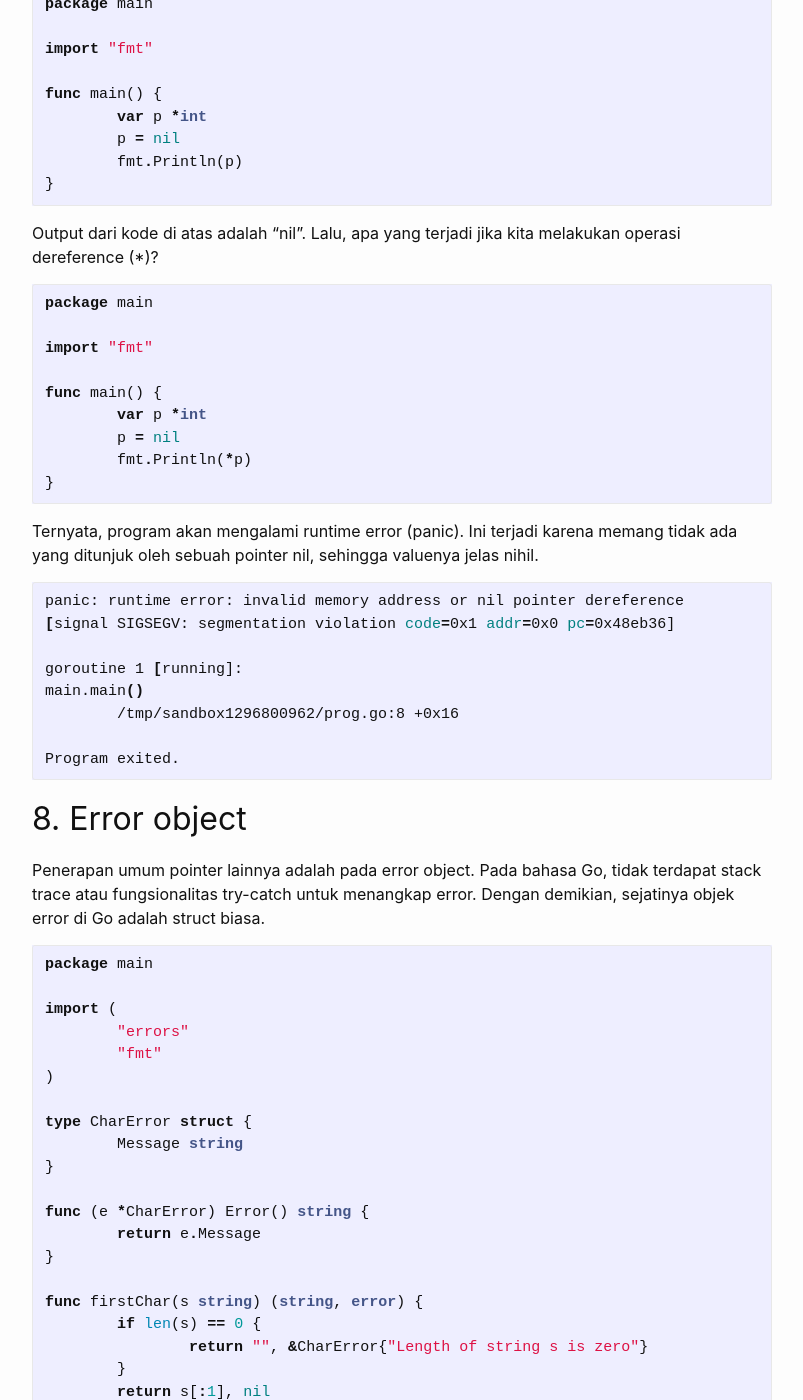
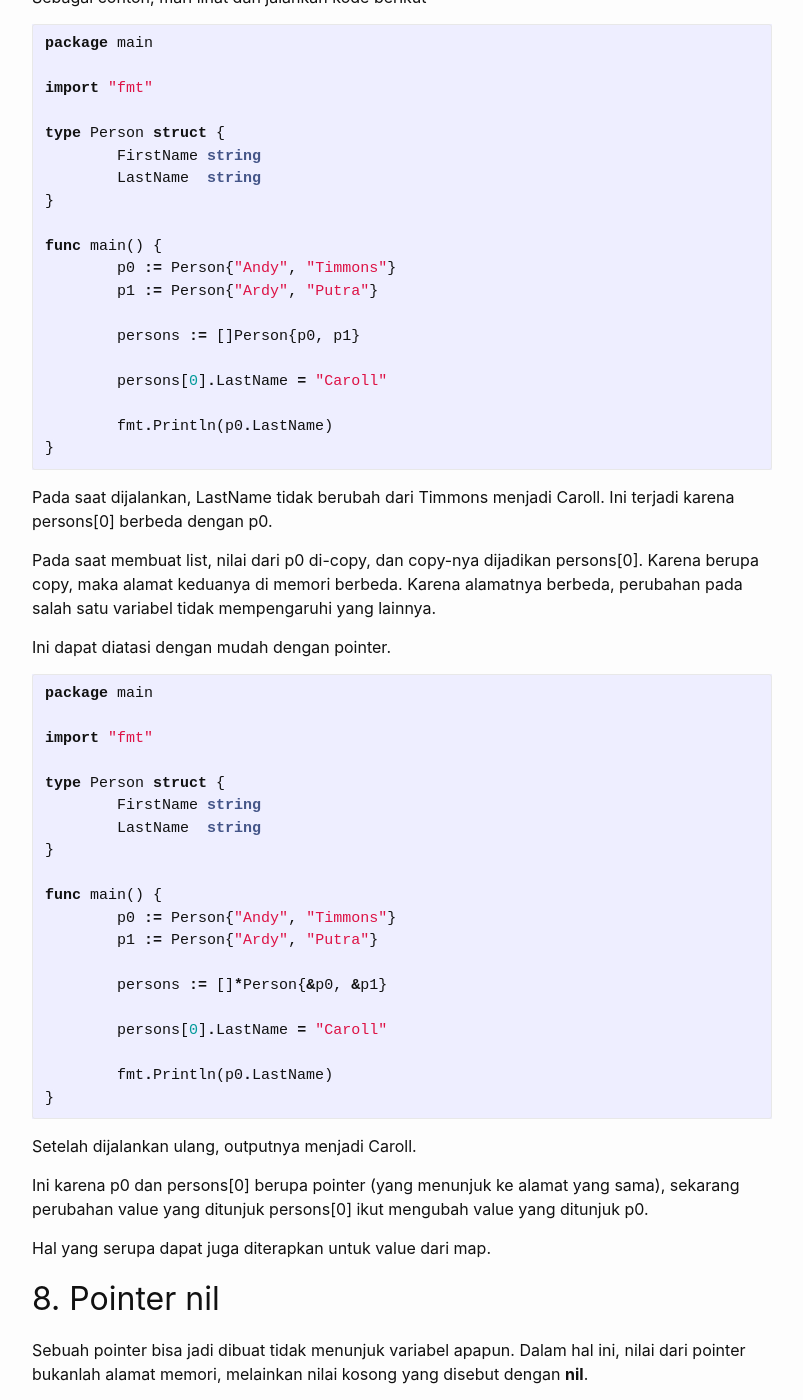
Before and after one commit to hamonangann/hamonangann.github.io, a Jekyll site: the page built from _posts/2024-09-30-artikel14.markdown, in a window 1280 px wide and 1400 px high, scrolled down 5428 px. Shown: the whole window, without its empty margins (238-1041 px from the left). Built offline with Jekyll 4.4.1, drawn with Linux system fonts in a browser that asks for light colours; comment, search, counter and statistics services are not loaded; some of the changed text lies outside the part shown.

Commit message:
add list of struct as go pointer example

````diff
--- a/_posts/2024-09-30-artikel14.markdown
+++ b/_posts/2024-09-30-artikel14.markdown
@@ -221,7 +221,69 @@ Ada hal yang unik di sini. Untuk mengubah p.name tidak diperlukan operator deref
 *Catatan*: dalam Go, best practicenya adalah method-method yang memiliki side effect atau mengubah nilai di luar fungsi harus menggunakan receiver argument atau parameter berupa pointer, sedangkan method-method yang hanya membaca nilai menggunakan recevier argument atau parameter biasa
 ```
 
-## 7. Pointer nil
+## 7. List/Map of Struct
+
+Untuk membuat list yang dapat memodifikasi struct secara global, kita dapat memanfaatkan pointer.
+
+Sebagai contoh, mari lihat dan jalankan kode berikut
+
+```go
+package main
+
+import "fmt"
+
+type Person struct {
+	FirstName string
+	LastName  string
+}
+
+func main() {
+	p0 := Person{"Andy", "Timmons"}
+	p1 := Person{"Ardy", "Putra"}
+
+	persons := []Person{p0, p1}
+
+	persons[0].LastName = "Caroll"
+
+	fmt.Println(p0.LastName)
+}
+```
+
+Pada saat dijalankan, LastName tidak berubah dari Timmons menjadi Caroll. Ini terjadi karena persons[0] berbeda dengan p0.
+
+Pada saat membuat list, nilai dari p0 di-copy, dan copy-nya dijadikan persons[0]. Karena berupa copy, maka alamat keduanya di memori berbeda. Karena alamatnya berbeda, perubahan pada salah satu variabel tidak mempengaruhi yang lainnya.
+
+Ini dapat diatasi dengan mudah dengan pointer.
+
+```go
+package main
+
+import "fmt"
+
+type Person struct {
+	FirstName string
+	LastName  string
+}
+
+func main() {
+	p0 := Person{"Andy", "Timmons"}
+	p1 := Person{"Ardy", "Putra"}
+
+	persons := []*Person{&p0, &p1}
+
+	persons[0].LastName = "Caroll"
+
+	fmt.Println(p0.LastName)
+}
+```
+
+Setelah dijalankan ulang, outputnya menjadi Caroll.
+
+Ini karena p0 dan persons[0] berupa pointer (yang menunjuk ke alamat yang sama), sekarang perubahan value yang ditunjuk persons[0] ikut mengubah value yang ditunjuk p0.
+
+Hal yang serupa dapat juga diterapkan untuk value dari map.
+
+## 8. Pointer nil
 
 Sebuah pointer bisa jadi dibuat tidak menunjuk variabel apapun. Dalam hal ini, nilai dari pointer bukanlah alamat memori, melainkan nilai kosong yang disebut dengan **nil**.
 
````
Also changed, not shown: other parts of _posts/2024-09-30-artikel14.markdown (+1 -1 lines).
